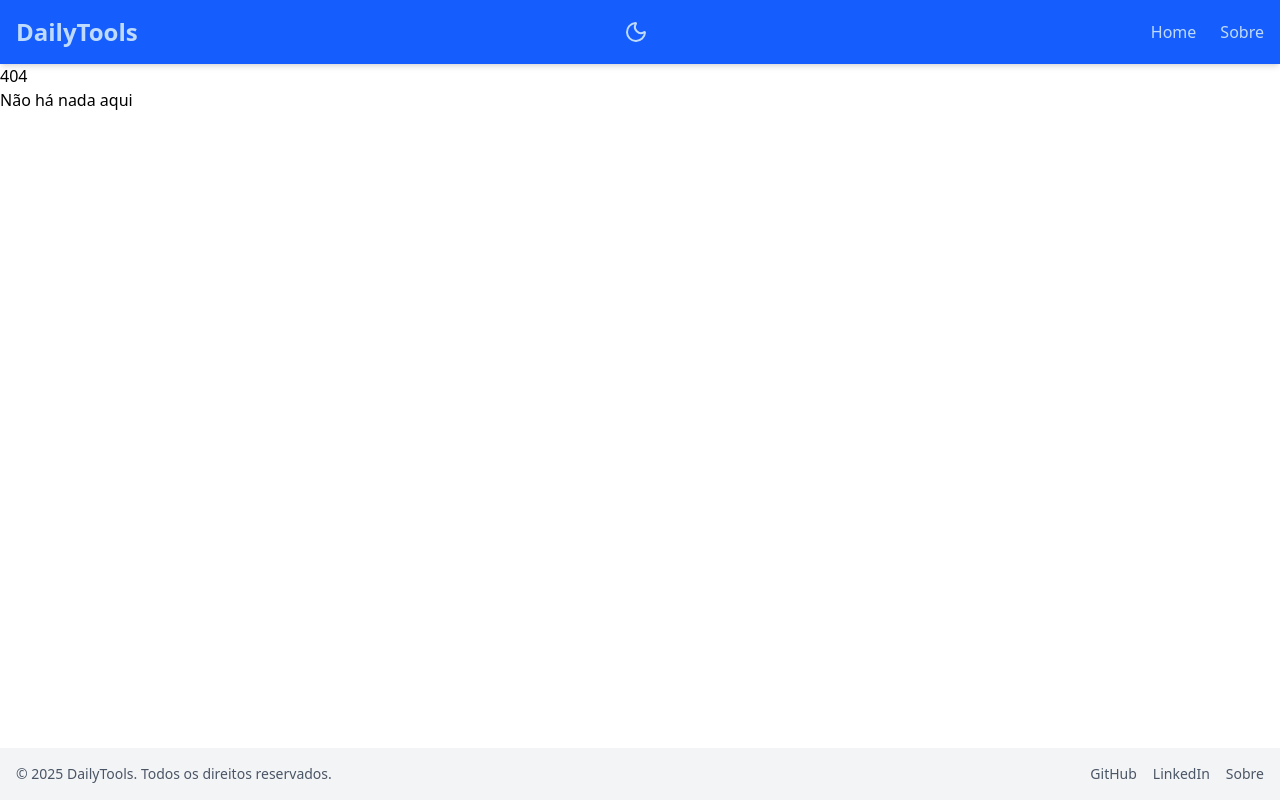
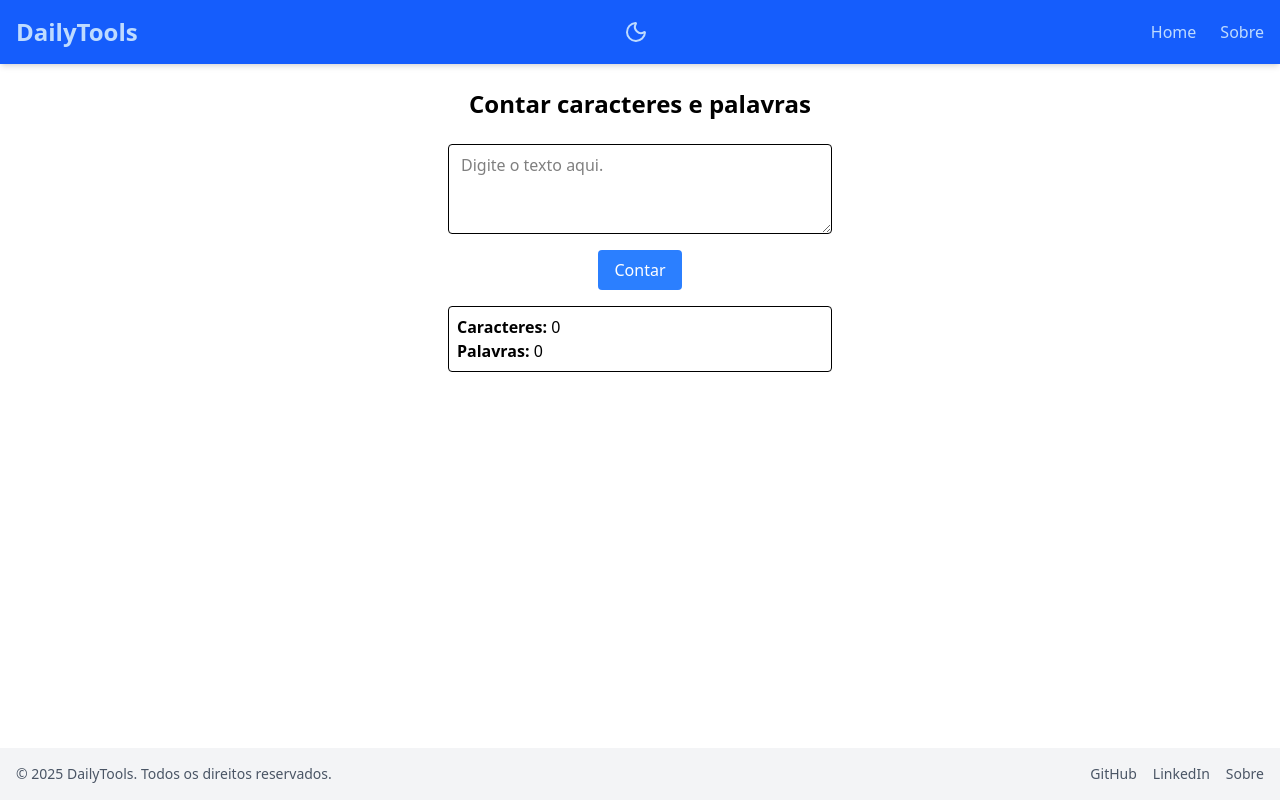
Before and after one commit to abiass/dailytools, a React (Vite) app: page /charactercount in a window 1280 px wide. Before the commit this address had no page. Built offline with nearby package versions, Linux system fonts and the light colour scheme.

Commit message:
charcount

```diff
--- a/src/App.jsx
+++ b/src/App.jsx
@@ -14,6 +14,7 @@ import NotFound from "./pages/NotFound";
 import Footer from "./components/Footer";
 import CharacterRemove from "./pages/CharacterRemove";
 import TextFormat from "./pages/TextFormat";
+import CharacterCount from "./pages/CharacterCount";
 
 function Home() {
   const navigate = useNavigate();
@@ -56,6 +57,16 @@ function Home() {
               ou caixa baixa.
             </p>
           </li>
+          <li
+            className="bg-blue-500 text-white px-6 py-1 rounded-xl cursor-pointer shadow-lg hover:bg-blue-600 transition duration-200 text-center  dark:bg-blue-900 dark:hover:bg-blue-800"
+            onClick={() => navigate("/charactercount")}
+          >
+            <strong>Contador de Caracteres</strong>
+            <p>
+              Conte quantos caracteres tem <br />
+              seu texto
+            </p>
+          </li>
 
           {/* Futuras calculadoras podem ser adicionadas aqui */}
         </ul>
@@ -82,6 +93,7 @@ function App() {
             <Route path="/about" element={<About />} />
             <Route path="/characterremove" element={<CharacterRemove />} />
             <Route path="/textformat" element={<TextFormat />} />
+            <Route path="/charactercount" element={<CharacterCount />} />
             <Route path="*" element={<NotFound />} />
           </Routes>
         </main>
--- /dev/null
+++ b/src/pages/CharacterCount.jsx
@@ -0,0 +1,63 @@
+import { useState } from "react";
+
+const CharacterCount = () => {
+  const [text, setText] = useState("");
+  const [charCount, setCharCount] = useState(0);
+  const [wordCount, setWordCount] = useState(0);
+
+  const count = async () => {
+    try {
+      const response = await fetch(
+        "https://api-nodejs-goer.onrender.com/api/charcount",
+        {
+          method: "POST",
+          headers: { "Content-Type": "application/json" },
+          body: JSON.stringify({ text }),
+        }
+      );
+
+      const data = await response.json();
+
+      setCharCount(data.charCount || 0);
+      setWordCount(data.wordCount || 0);
+    } catch (error) {
+      console.error("Erro ao contar:", error);
+    }
+  };
+
+  return (
+    <div className="p-6 max-w-xl mx-auto flex flex-col items-center dark:text-indigo-300">
+      <h1 className="text-2xl font-bold mb-6 text-center">
+        Contar caracteres e palavras
+      </h1>
+
+      <div className="w-full flex flex-col items-center gap-4">
+        <textarea
+          className="border px-3 py-2 rounded w-full sm:w-96 resize min-h-[44px] focus:outline-none focus:ring-2 focus:ring-blue-500 focus:border-transparent dark:text-white dark:bg-gray-800 dark:focus:ring-indigo-500"
+          placeholder="Digite o texto aqui."
+          rows="3"
+          value={text}
+          onChange={(e) => setText(e.target.value)}
+        />
+
+        <button
+          onClick={count}
+          className="bg-blue-500 cursor-pointer text-white px-4 py-2 rounded w-full sm:w-auto hover:bg-blue-600"
+        >
+          Contar
+        </button>
+
+        <div className="border px-2 py-2 rounded w-full sm:w-96 resize min-h-[44px] focus:outline-none focus:ring-2 focus:ring-blue-500 focus:border-transparent dark:text-white dark:bg-gray-800 dark:focus:ring-indigo-500">
+          <p>
+            <strong>Caracteres:</strong> {charCount}
+          </p>
+          <p>
+            <strong>Palavras:</strong> {wordCount}
+          </p>
+        </div>
+      </div>
+    </div>
+  );
+};
+
+export default CharacterCount;
--- a/src/pages/CharacterRemove.jsx
+++ b/src/pages/CharacterRemove.jsx
@@ -38,7 +38,7 @@ const CharacterRemove = () => {
       <div className="w-full flex flex-col items-center gap-4 sm:gap-2 ">
         {/* Texto de entrada */}
         <textarea
-          className="border px-3 py-2 rounded w-full sm:w-96 resize-y min-h-[44px] focus:outline-none focus:ring-2 focus:ring-blue-500 focus:border-transparent dark:text-white dark:bg-gray-800 dark:focus:ring-indigo-500"
+          className="border px-3 py-2 rounded w-full sm:w-96 resize min-h-[44px] focus:outline-none focus:ring-2 focus:ring-blue-500 focus:border-transparent dark:text-white dark:bg-gray-800 dark:focus:ring-indigo-500"
           placeholder="Digite aqui o texto para remover caracteres especiais."
           rows="3"
           value={text}
@@ -55,8 +55,9 @@ const CharacterRemove = () => {
         </button>
 
         {/* Resultado */}
+
         <textarea
-          className="border px-3 py-2 rounded w-full sm:w-96 resize-y min-h-[44px] focus:outline-none focus:ring-2 focus:ring-blue-500 focus:border-transparent dark:text-white dark:bg-gray-800 dark:focus:ring-indigo-500"
+          className="border px-3 py-2 rounded w-full sm:w-96 resize min-h-[44px] focus:outline-none focus:ring-2 focus:ring-blue-500 focus:border-transparent dark:text-white dark:bg-gray-800 dark:focus:ring-indigo-500"
           placeholder="Resultado sem caracteres especiais."
           rows="3"
           readOnly
--- a/src/pages/TextFormat.jsx
+++ b/src/pages/TextFormat.jsx
@@ -38,7 +38,7 @@ const TextFormat = () => {
       <div className="w-full flex flex-col items-center gap-4 sm:gap-2 ">
         {/* Texto de entrada */}
         <textarea
-          className="border px-3 py-2 rounded w-full sm:w-96 resize-y min-h-[44px] focus:outline-none focus:ring-2 focus:ring-blue-500 focus:border-transparent dark:text-white dark:bg-gray-800 dark:focus:ring-indigo-500"
+          className="border px-3 py-2 rounded w-full sm:w-96 resize min-h-[44px] focus:outline-none focus:ring-2 focus:ring-blue-500 focus:border-transparent dark:text-white dark:bg-gray-800 dark:focus:ring-indigo-500"
           placeholder="Digite aqui o texto para ser formatado."
           rows="3"
           value={text}
@@ -55,14 +55,14 @@ const TextFormat = () => {
 
         {/* Resultado */}
         <textarea
-          className="border px-3 py-2 rounded w-full sm:w-96 resize-y min-h-[44px] focus:outline-none focus:ring-2 focus:ring-blue-500 focus:border-transparent dark:text-white dark:bg-gray-800 dark:focus:ring-indigo-500"
+          className="border px-3 py-2 rounded w-full sm:w-96 resize min-h-[44px] focus:outline-none focus:ring-2 focus:ring-blue-500 focus:border-transparent dark:text-white dark:bg-gray-800 dark:focus:ring-indigo-500"
           placeholder="Resultado com todas letras em caixa alta."
           rows="3"
           readOnly
           value={resultadoCaixaAlta}
         />
         <textarea
-          className="border px-3 py-2 rounded w-full sm:w-96 resize-y min-h-[44px] focus:outline-none focus:ring-2 focus:ring-blue-500 focus:border-transparent dark:text-white dark:bg-gray-800 dark:focus:ring-indigo-500"
+          className="border px-3 py-2 rounded w-full sm:w-96 resize min-h-[44px] focus:outline-none focus:ring-2 focus:ring-blue-500 focus:border-transparent dark:text-white dark:bg-gray-800 dark:focus:ring-indigo-500"
           placeholder="Resultado com todas letras em caixa baixa."
           rows="3"
           readOnly
```
Also changed, not shown: 1 other file (tests, documents, lock files or other folders).
